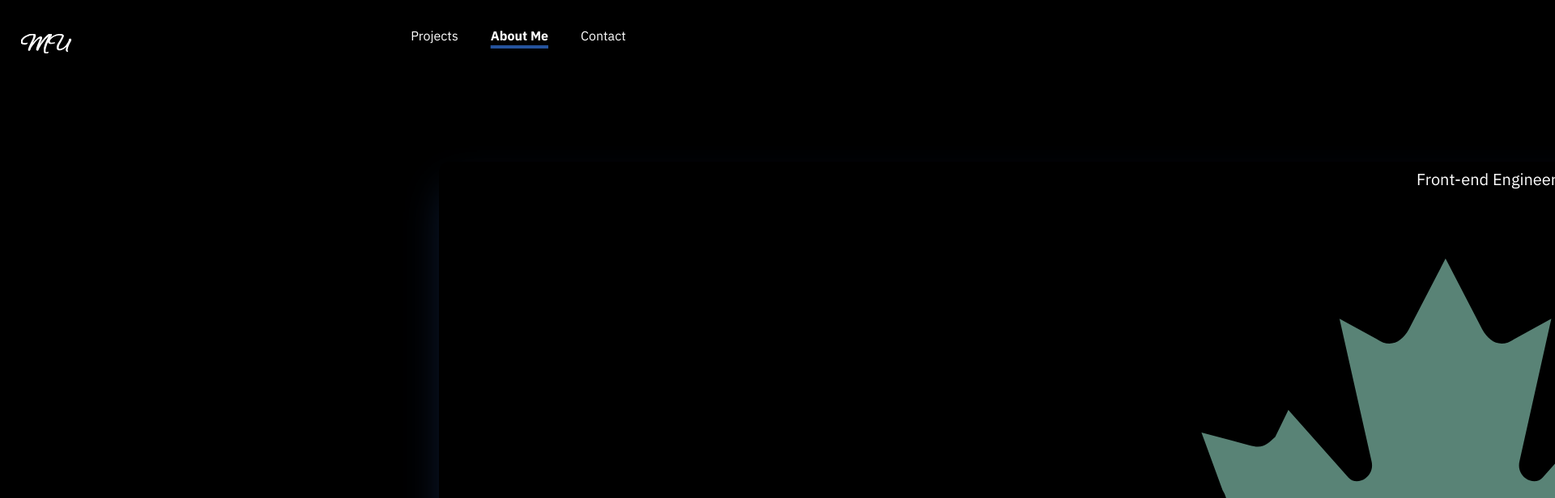
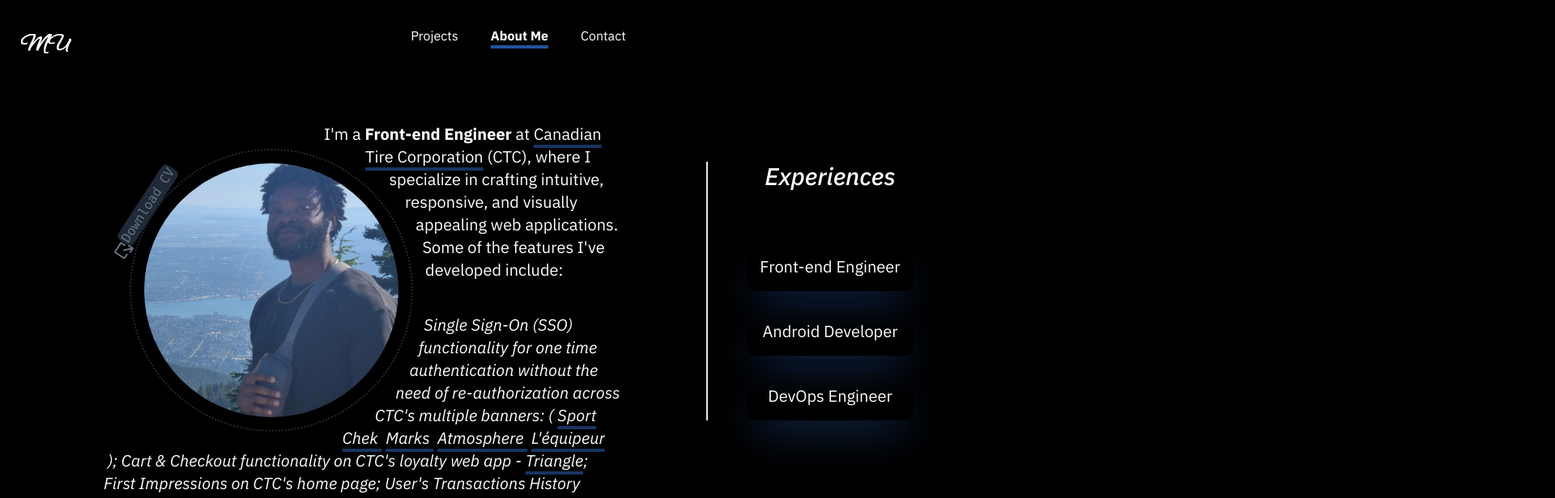
Before and after one commit to iceicles/portfolio, a Next.js app: page /about-me in a window 1280 px wide. Shown: the top 616 px of the page at 81% size, 1920 px wide, since content can reach past the window. Built offline with nearby package versions, Linux system fonts and the light colour scheme.

Commit message:
style updates

```diff
--- a/components/Card/AboutMeCardShort/index.tsx
+++ b/components/Card/AboutMeCardShort/index.tsx
@@ -18,12 +18,12 @@ const AboutMeCardShort: FC<AboutMeCardShort> = ({
     <>
       <button
         onClick={() => onClick(id)}
-        className='max-lg:border-button p-2 rounded-xl shadow-2xl shadow-blue-500/30 md:hover:border-button hover:animate-pulse2 border border-solid lg:border-none'
+        className='max-lg:border-button p-[14px] md:p-4 rounded-xl shadow-2xl shadow-blue-500/30 md:hover:border-button hover:animate-pulse2 border border-solid lg:border-none'
       >
         <h1 className='text-xl'>{title}</h1>
-        <span className='flex gap-1 justify-center items-center'>
+        {/* <span className='flex gap-1 justify-center items-center'>
           <CTCLogo /> <p>{workplace}</p>{' '}
-        </span>
+        </span> */}
       </button>
     </>
   );
--- a/containers/about-page/timeline-section/index.tsx
+++ b/containers/about-page/timeline-section/index.tsx
@@ -8,7 +8,12 @@ interface TimelineSection {
 
 const TimelineSection: FC<TimelineSection> = ({ showModal }) => {
   return (
-    <section className='flex flex-col sm:flex-row lg:flex-col mx-12 mt-12 sm:m-auto sm:mt-12 gap-4 md:gap-[5vw] justify-evenly sm:flex-wrap'>
+    <section className='flex flex-col sm:flex-row lg:flex-col mt-12 sm:m-auto sm:mt-12 gap-4 md:gap-[5vw] justify-evenly sm:flex-wrap xl:border-l-2'>
+      <div className='flex flex-col gap-16 mx-12'>
+        <h1 className='text-3xl text-center text-8 font-medium underline underline-offset-8 decoration-wavy decoration-blue-500/40 xl:no-underline'>
+          <i>Experiences</i>
+        </h1>
+        <div className='flex flex-col sm:flex-row lg:flex-col gap-5'>
           {AboutMeCards.map((card) => (
             <React.Fragment key={card.id}>
               <AboutMeCardShort
@@ -19,6 +24,8 @@ const TimelineSection: FC<TimelineSection> = ({ showModal }) => {
               />
             </React.Fragment>
           ))}
+        </div>
+      </div>
     </section>
   );
 };
```
Lines whose indentation alone changed are shown as unchanged.
